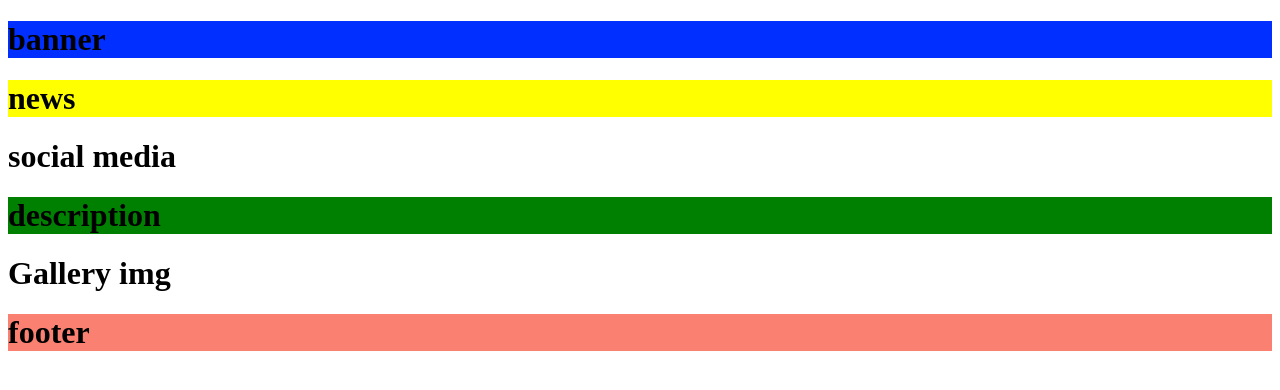
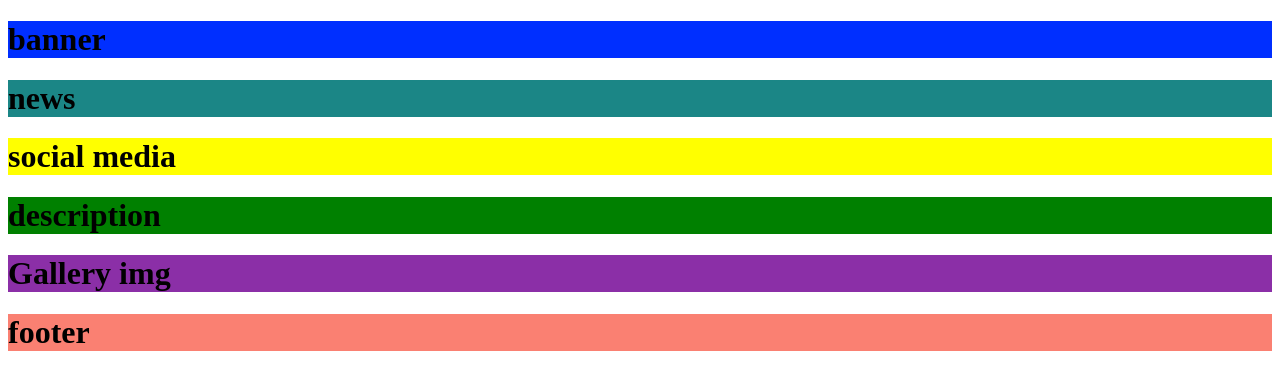
Before and after one commit to witchoftea/foxiliant, a plain HTML site: page index.html in a window 1280 px wide. Drawn offline with Linux system fonts and the light colour scheme.

Commit message:
Changed css

```diff
--- a/CSS/style.css
+++ b/CSS/style.css
@@ -2,16 +2,16 @@
 background-color: rgb(0, 47, 255);
 }
 .news{
-    background-color: black;
+    background-color: rgb(27, 134, 134);
 }
-.news{
+.social{
     background-color: yellow;
 }
 .description{
     background-color: green;
 }
-.gallery{
-    background-color: crimson;
+.Gallery{
+    background-color: rgb(139, 47, 167);
 }
 .footer{
     background-color: salmon;
```
